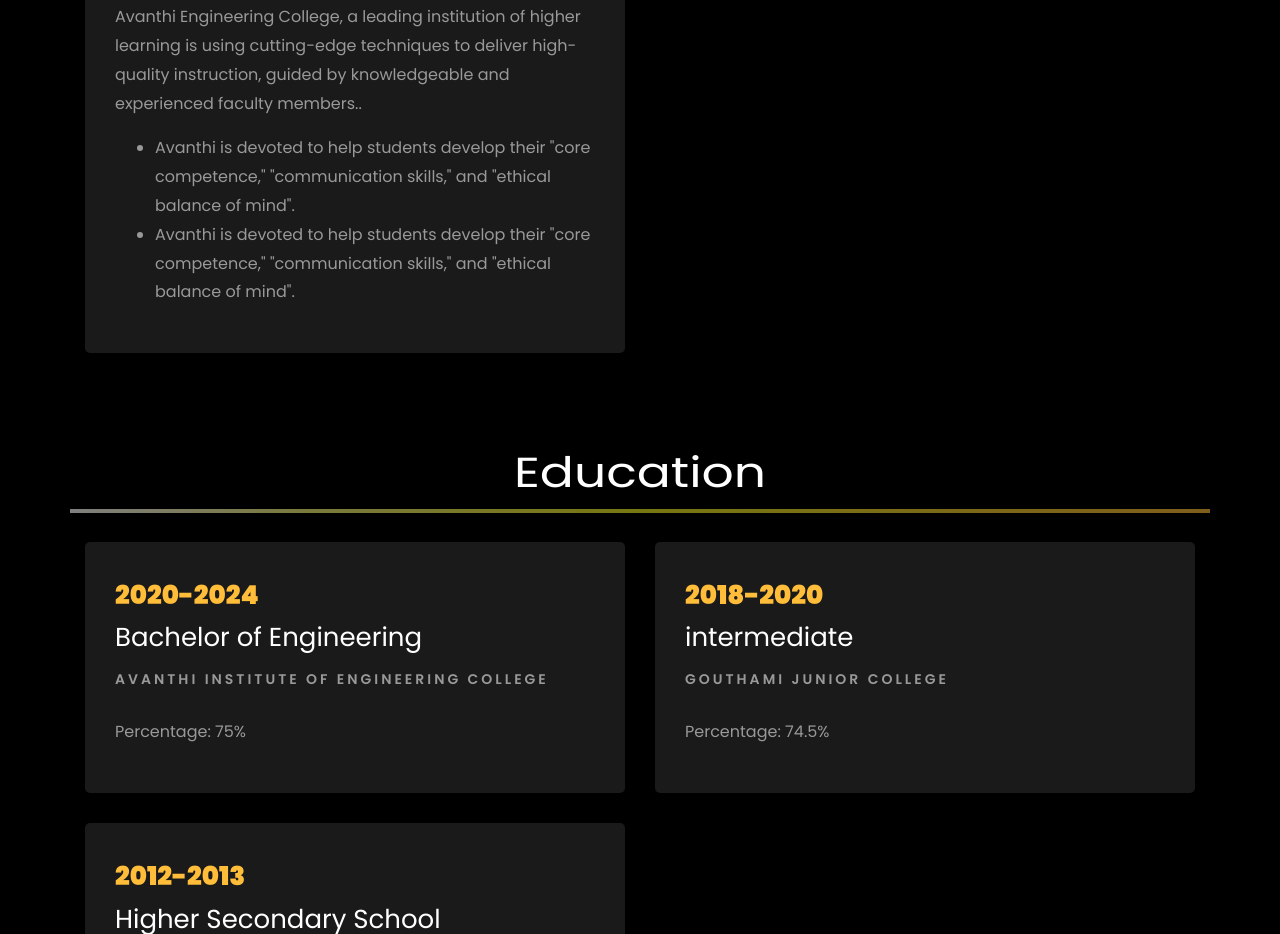
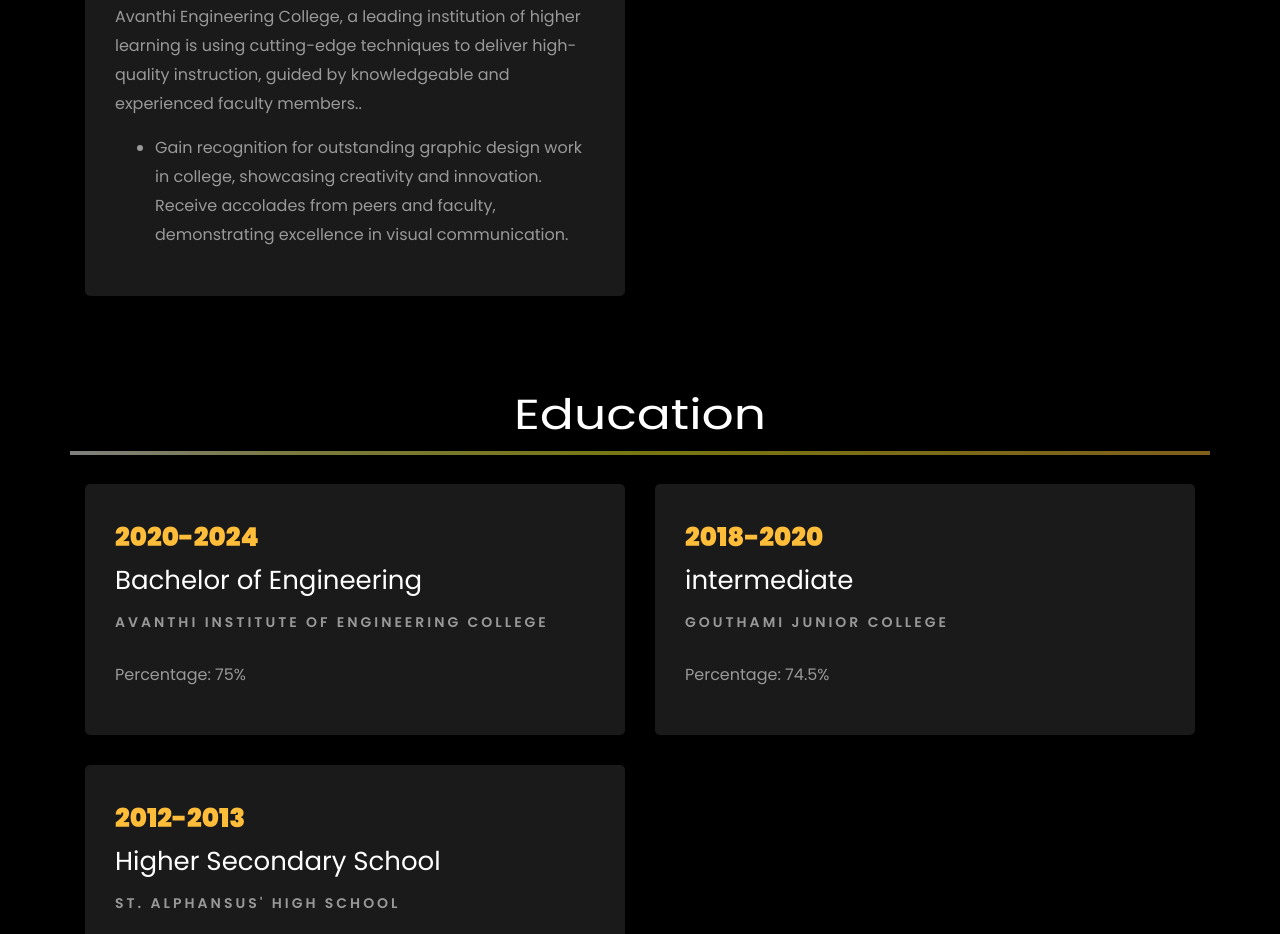
Before and after one commit to MaheshNaluparaju/MaheshNaluparaju.github.io, a plain HTML site: page index.html in a window 1280 px wide. Shown: the part 2289-3223 px from the top of the page. Drawn offline with Linux system fonts and the light colour scheme; files whose address does not match are found by name.

Commit message:
Update index.html

```diff
--- a/index.html
+++ b/index.html
@@ -327,8 +327,7 @@
 						<span class="position">Avanthi Engineering College</span>
 						<p class="mt-4">Avanthi Engineering College, a leading institution of higher learning is using cutting-edge techniques to deliver high-quality instruction, guided by knowledgeable and experienced faculty members..
 							<ul>
-								<li>Avanthi is devoted to help students develop their "core competence," "communication skills," and "ethical balance of mind".</li>
-								<li>Avanthi is devoted to help students develop their "core competence," "communication skills," and "ethical balance of mind".</li>
+								<li>Gain recognition for outstanding graphic design work in college, showcasing creativity and innovation. Receive accolades from peers and faculty, demonstrating excellence in visual communication.</li>
 							</ul>
 						</p>
 					</div>
```
